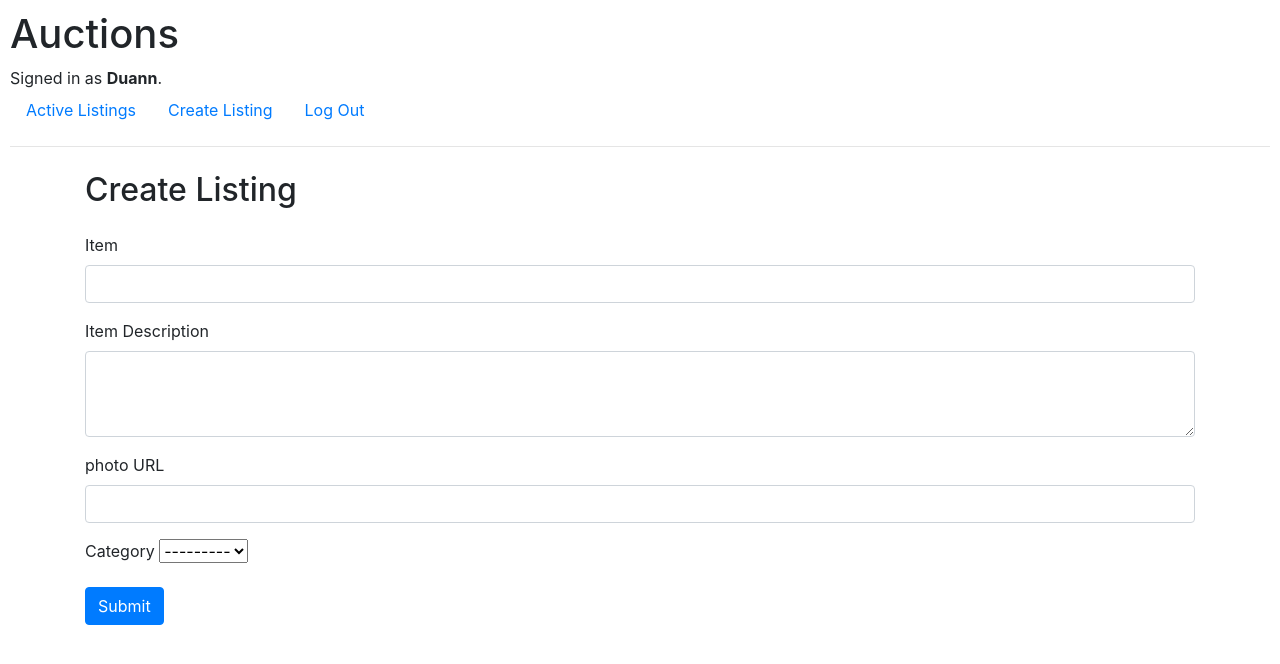
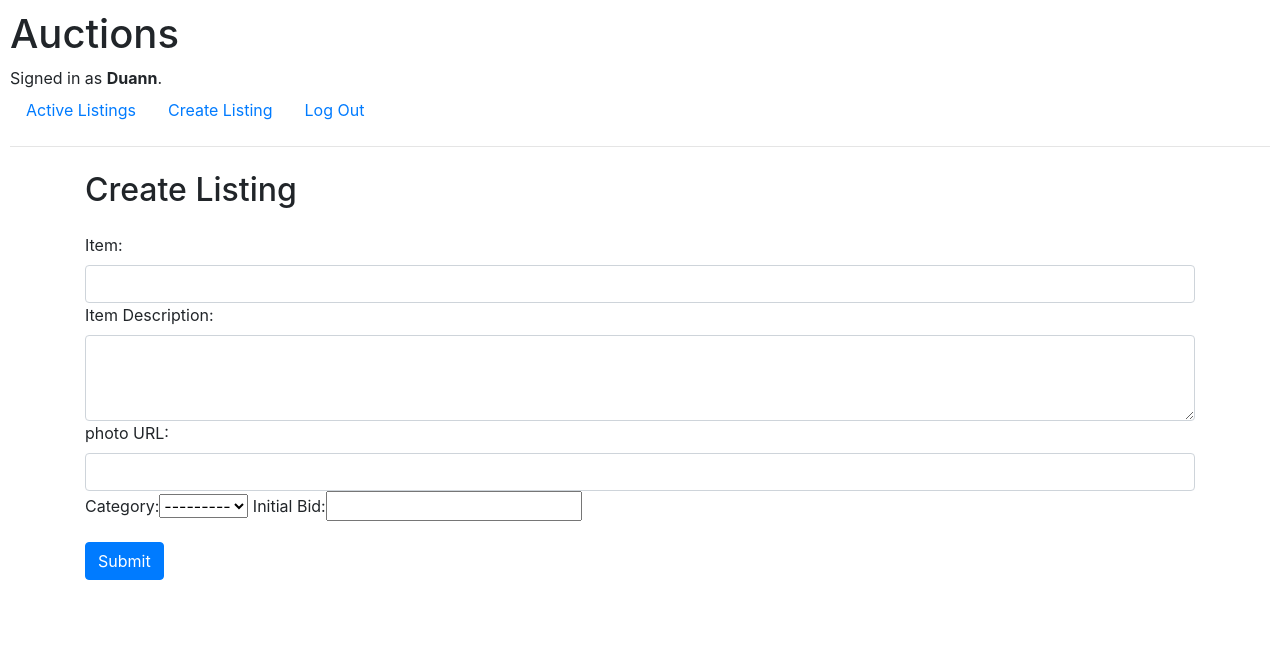
Before and after one commit to duanniten/commerce, a Django app: page /createListing in a window 1280 px wide. Shown: the top 664 px of the page. Run offline with Django 3.2, Linux system fonts and the light colour scheme; a user stored in the database is signed in; data comes from the database, SQL or seed files in the repository; parts of the project's set-up code (start-up, migrations or seed data) failed here and were passed over; some libraries are stand-ins or nearby versions.

Commit message:
make create bids

```diff
--- a/auctions/forms.py
+++ b/auctions/forms.py
@@ -7,10 +7,12 @@ class MakeBid(ModelForm):
         model = Bids
         fields = ["bidValue"]
         labels = {
-            "bidValue" : "Make a new bid: "
+            "bidValue" : "Make a new bid "
         }
 
 class CreateListinigForm(ModelForm):
+    initialBid = forms.DecimalField(
+        max_digits= 10, min_value= 0, decimal_places=2, label= "Initial Bid")
     class Meta:
         model = AuctionListings
         fields = ['title', 'description', 'imageUrl', 'category']
--- a/auctions/templates/auctions/createListing.html
+++ b/auctions/templates/auctions/createListing.html
@@ -1,26 +1,14 @@
 {% extends "auctions/layout.html" %}
-
 {% block body %}
 <div class="container mt-4">
     <h2 class="mb-4">Create Listing</h2>
-
     <form action="{% url 'createListing' %}" method="post" class="needs-validation" novalidate>
         {% csrf_token %}
-
-        {% for field in form %}
         <div class="mb-3">
-            <label for="{{ field.id_for_label }}" class="form-label">
-                {{ field.label }}
-            </label>
-            {{ field }}
-            {% if field.help_text %}
-            <div class="form-text">{{ field.help_text }}</div>
-            {% endif %}
-            {% for error in field.errors %}
-            <div class="text-danger">{{ error }}</div>
-            {% endfor %}
+            <div class="form-text">
+                {{ form }}
+            </div>
         </div>
-        {% endfor %}
         <button type="submit" class="btn btn-primary">Submit</button>
     </form>
 </div>
--- a/auctions/views.py
+++ b/auctions/views.py
@@ -35,21 +35,38 @@ def listing(request, listing_id):
 @login_required
 def create_listing(request):
     if request.method == "POST":
-        title = request.POST["title"]
-        description = request.POST["description"]
-        bid = request.POST["bid"]
-        imageUrl = request.POST['imageUrl']
-        category = request.POST['category']
-        category = Category.objects.get(pk = category)
-        listing = AuctionListings(
-            title = title,
-            description = description,
-            bid = bid,
-            imageUrl = imageUrl,
-            category = category
-        )
-        listing.save()
-        return HttpResponseRedirect(reverse("index"))
+        form = CreateListinigForm(request.POST)
+        if form.is_valid():
+            print('teste2')
+            title = request.POST["title"]
+            description = request.POST["description"]
+            initialBid = request.POST["initialBid"]
+            imageUrl = request.POST['imageUrl']
+            listing = AuctionListings(
+                title = title,
+                description = description,
+                imageUrl = imageUrl,
+            )
+            listing.save()
+            category = request.POST['category']
+            if category != "":
+                category = Category.objects.get(pk = category)
+                listing.category.set([category])
+
+            bid = Bids(
+                bidValue = initialBid,
+                user = request.user,
+                listing = listing
+            )
+            bid.save()
+            return HttpResponseRedirect(reverse("index"))
+        else:
+            print(form.errors)
+            context ={
+                'form' : form
+            }
+            return(request, "auctions/createListing.html", context)
+
     else:
         context ={
             'form' : CreateListinigForm(),
```
Also changed, not shown: db.sqlite3.
